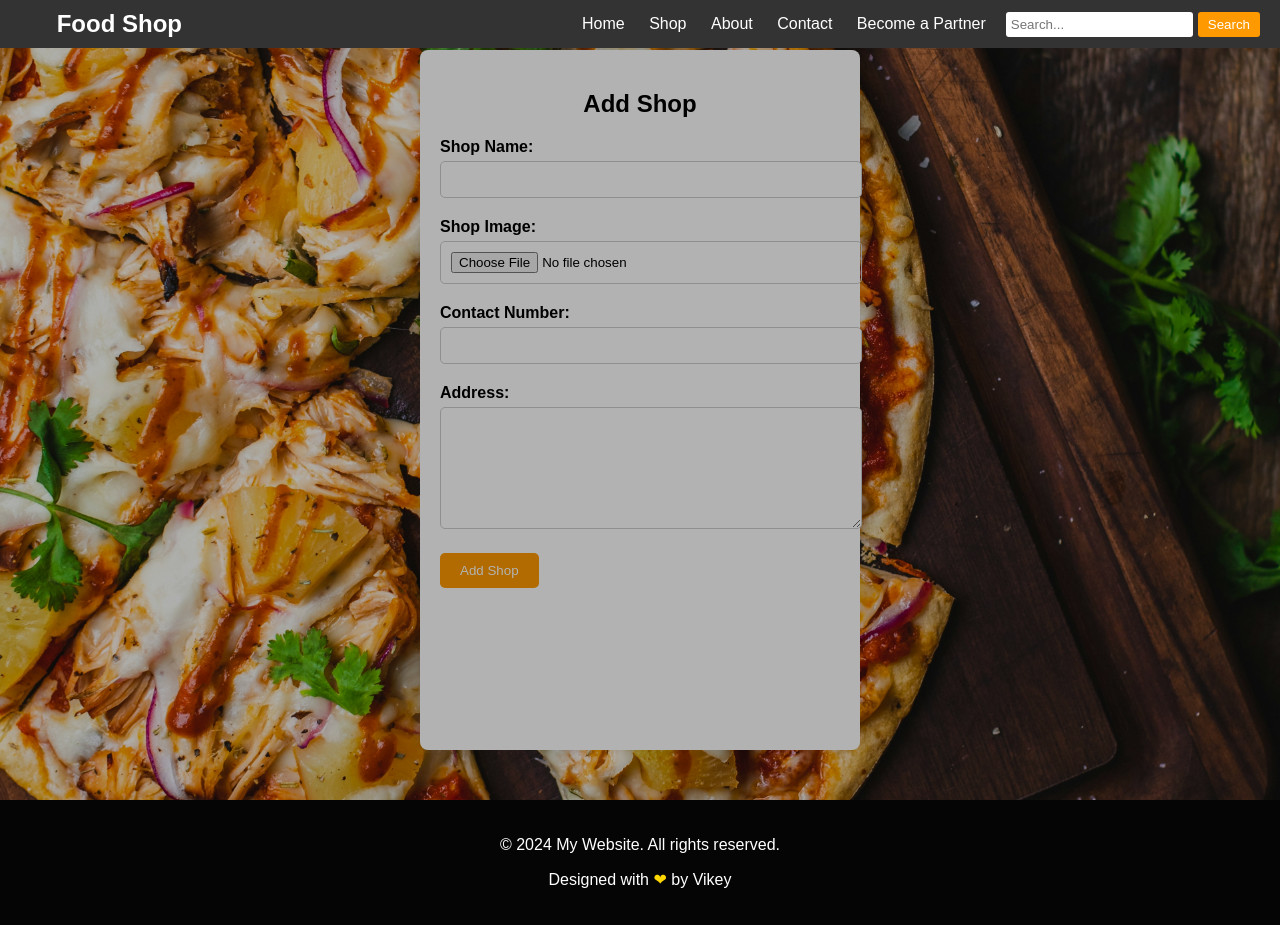
After one commit to vikas-singh-kandari/food-ordering, a Django app: page /addshop in a window 1280 px wide. The commit adds this page. Run offline with Django 5.2, Linux system fonts and the light colour scheme.

Commit message:
i change the img

```diff
--- a/foodordering/settings.py
+++ b/foodordering/settings.py
@@ -38,6 +38,7 @@ INSTALLED_APPS = [
     'django.contrib.sessions',
     'django.contrib.messages',
     'django.contrib.staticfiles',
+
 ]
 
 MIDDLEWARE = [
--- a/foodordering/urls.py
+++ b/foodordering/urls.py
@@ -2,11 +2,14 @@
 from django.contrib import admin
 from django.urls import path
 from foodordering import views
+
 
 urlpatterns = [
     path('admin/', admin.site.urls),
     path('', views.homepage, name="homepage"),
     path('shoplist', views.shoplist,name="shoplist"),
     path('becomepart', views.becomepart, name = "becomepart"),
-    path('signup', views.signup,name="signup" )
+    path('signup', views.signup,name="signup" ),
+    path('addshop', views.addshop,name="addshop")
+
 ]
--- a/foodordering/views.py
+++ b/foodordering/views.py
@@ -12,3 +12,6 @@ def becomepart(request):
 
 def signup(request):
     return render(request, "signup.html")
+
+def addshop(request):
+    return render(request, "addshop.html")
--- a/static/style.css
+++ b/static/style.css
@@ -87,7 +87,7 @@ body {
 }
 
 .bigcont{
-    background-image: url('/static/img/homepic.jpg');
+    /* background-image: url('/static/img/homepage1.jp'); */
     filter: brightness(70%);
     background-repeat: no-repeat;
     background-size: cover;
@@ -259,3 +259,64 @@ footer a:hover {
 .social-icons a:hover {
     color: #ff9900;
 }
+
+/* from add shop */
+ .addshop{
+    background-image: url('/static/img/homepic.jpg');
+    filter: brightness(70%);
+    background-repeat: no-repeat;
+    background-size: cover;
+    background-position: center;
+    display: flex;
+    height: 100vh;
+
+ }
+.form-containers {
+    width: 400px;
+    margin: 50px auto;
+    background-color: #fff;
+    padding: 20px;
+    border-radius: 8px;
+    box-shadow: 0px 0px 10px rgba(0, 0, 0, 0.1);
+}
+
+.form-containers h2 {
+    text-align: center;
+}
+
+.form-group {
+    margin-bottom: 20px;
+}
+
+label {
+    font-weight: bold;
+    display: block;
+    margin-bottom: 5px;
+}
+
+input[type="text"],
+input[type="file"],
+textarea {
+    width: 100%;
+    padding: 10px;
+    border: 1px solid #ccc;
+    border-radius: 5px;
+}
+
+textarea {
+    height: 100px;
+}
+
+button {
+    background-color: #ff9900;
+    color: #fff;
+    border: none;
+    padding: 10px 20px;
+    border-radius: 5px;
+    cursor: pointer;
+    transition: background-color 0.3s;
+}
+
+button:hover {
+    background-color: #ff6600;
+}
--- /dev/null
+++ b/templates/addshop.html
@@ -0,0 +1,30 @@
+{% extends "base.html" %}
+{% load static %}
+{% block content1 %}
+<div class="addshop">
+<div class="form-containers">
+    <h2>Add Shop</h2>
+    <form  method="POST" enctype="multipart/form-data">
+        {% csrf_token %}
+        <div class="form-group">
+            <label for="shop_name">Shop Name:</label>
+            <input type="text" id="shop_name" name="shop_name" required>
+        </div>
+        <div class="form-group">
+            <label for="shop_img">Shop Image:</label>
+            <input type="file" id="shop_img" name="shop_img" accept="image/*" required>
+        </div>
+        <div class="form-group">
+            <label for="shop_contact">Contact Number:</label>
+            <input type="text" id="shop_contact" name="shop_contact" required>
+        </div>
+        <div class="form-group">
+            <label for="shop_address">Address:</label>
+            <textarea id="shop_address" name="shop_address" required></textarea>
+        </div>
+        <button type="submit">Add Shop</button>
+    </form>
+</div>
+</div>
+
+{% endblock content1 %}
--- a/templates/headar.html
+++ b/templates/headar.html
@@ -16,7 +16,7 @@
                 <li><a href="{% url 'shoplist' %}">Shop</a></li>
                 <li><a href="#">About</a></li>
                 <li><a href="https://web.whatsapp.com/">Contact</a></li>
-                <li><a href="{% url 'becomepart' %}">Become a Partner</a></li>
+                <li><a href="{% url 'addshop' %}">Become a Partner</a></li>
 
             </ul>
             <form class="search-box" action="#" method="GET">
```
Also changed, not shown: db.sqlite3, static/img/homepage1.jpg (added).
